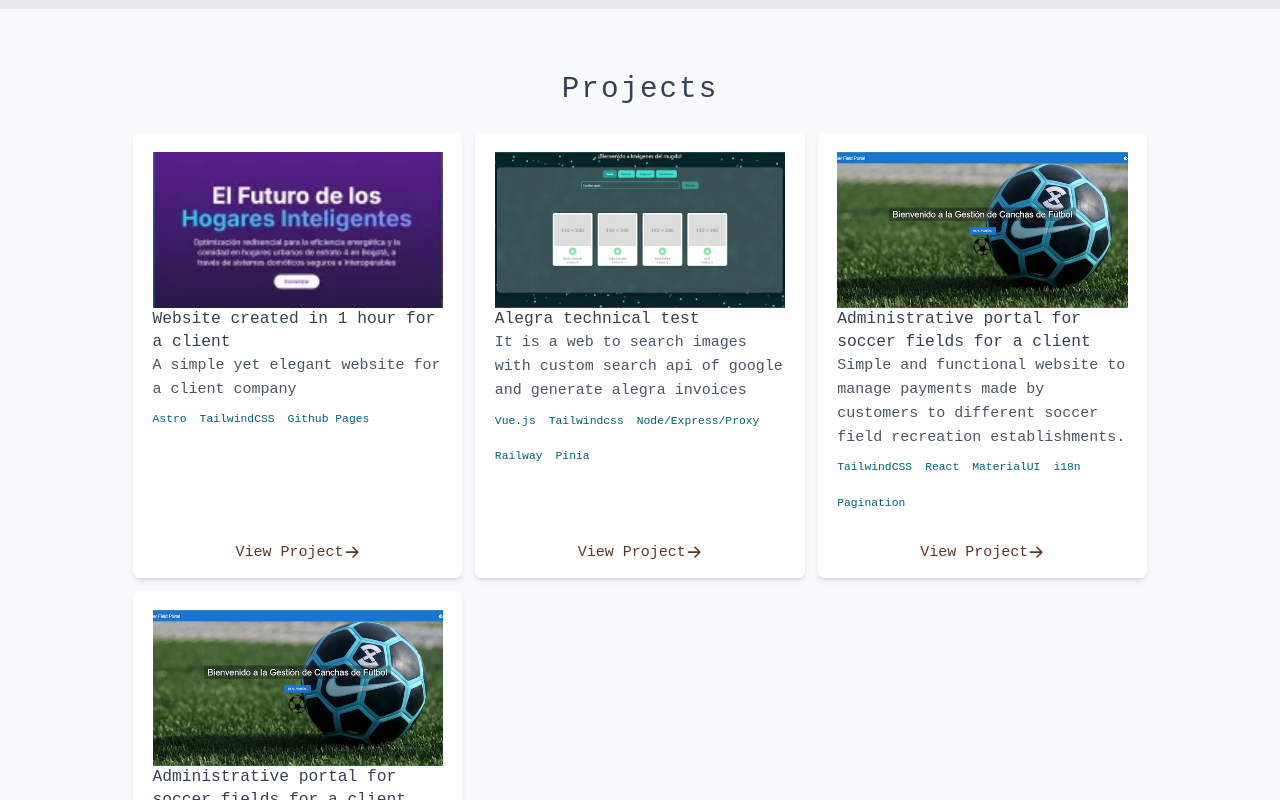
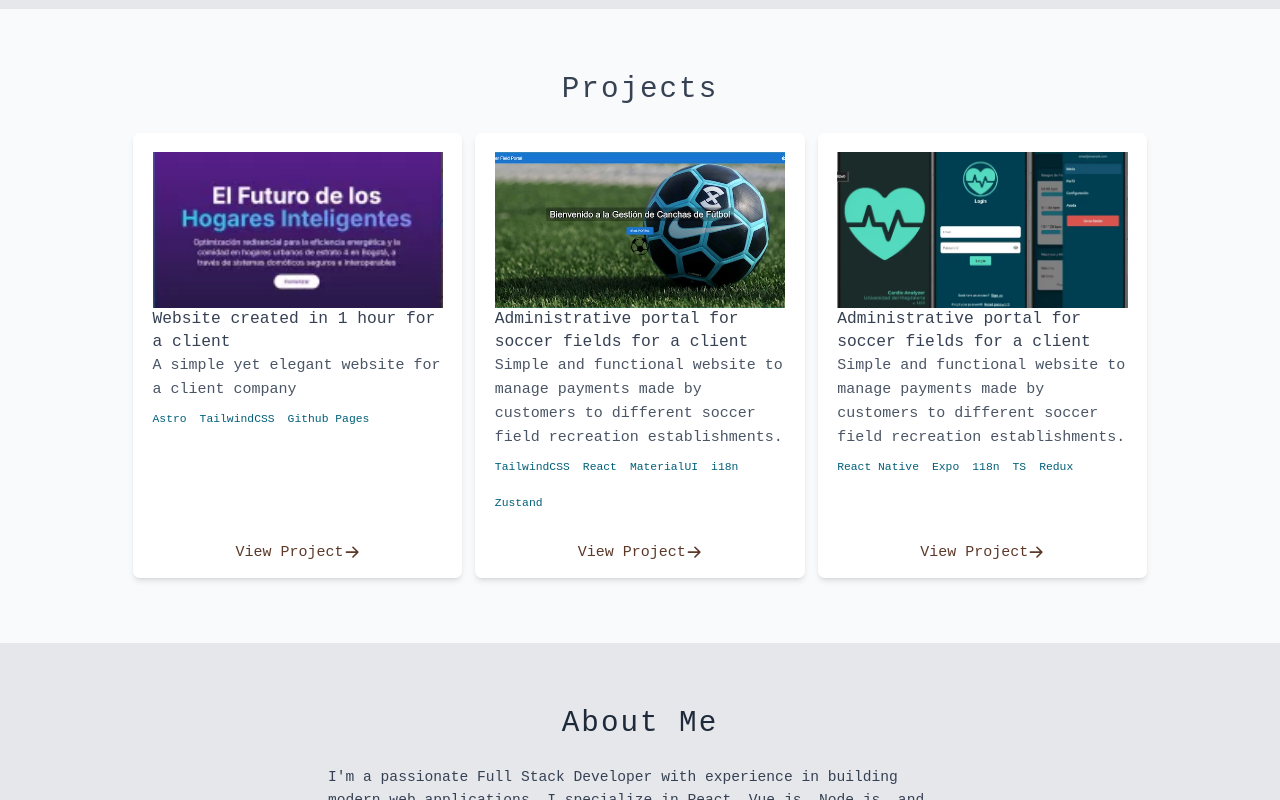
Before and after one commit to Ender-osur/Ender-osur.dev, a Vue app: page /home in a window 1280 px wide. Shown: the part 1720-2520 px from the top of the page. Built offline with nearby package versions, Linux system fonts and the light colour scheme.

Commit message:
adding projects

```diff
--- a/src/components/ProjectsSection.vue
+++ b/src/components/ProjectsSection.vue
@@ -24,25 +24,18 @@ watchEffect(() => {
       link: 'https://ing-santi-garcia.github.io/ing-santi-garcia/',
     },
     {
-      title: t('projects.title2'),
-      description: t('projects.description2'),
-      image: 'image4.webp',
-      tags: ['Vue.js', 'Tailwindcss', 'Node/Express/Proxy', 'Railway', 'Pinia'],
-      link: 'https://testalegra-production.up.railway.app/home',
-    },
-    {
       title: t('projects.title3'),
       description: t('projects.description3'),
       image: 'image3.webp',
-      tags: ['TailwindCSS', 'React', 'MaterialUI', 'i18n', 'Pagination'],
+      tags: ['TailwindCSS', 'React', 'MaterialUI', 'i18n', 'Zustand'],
       link: 'https://web-portal-production-d02a.up.railway.app/',
     },
     {
       title: t('projects.title3'),
       description: t('projects.description3'),
-      image: 'image3.webp',
-      tags: ['TailwindCSS', 'React', 'MaterialUI', 'i18n', 'Pagination'],
-      link: 'https://web-portal-production-d02a.up.railway.app/',
+      image: 'app.webp',
+      tags: ['React Native', 'Expo', '118n', 'TS', 'Redux'],
+      link: 'https://github.com/Ender-osur/cardio_analyzer',
     },
   ];
 });
```
Also changed, not shown: public/app.webp (added), public/image4.webp (deleted).
